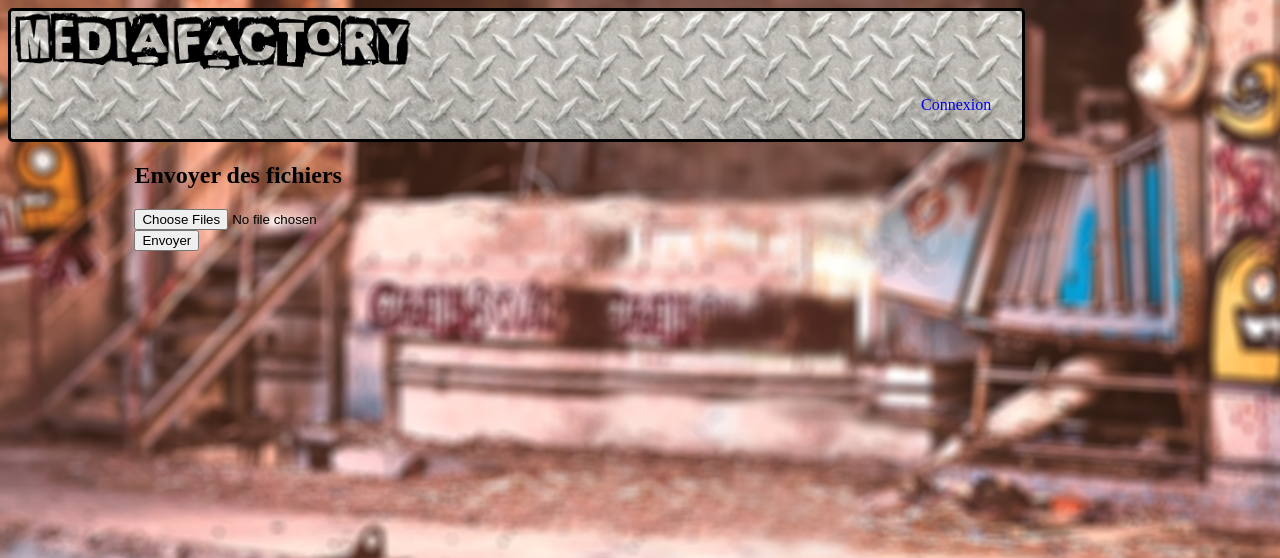
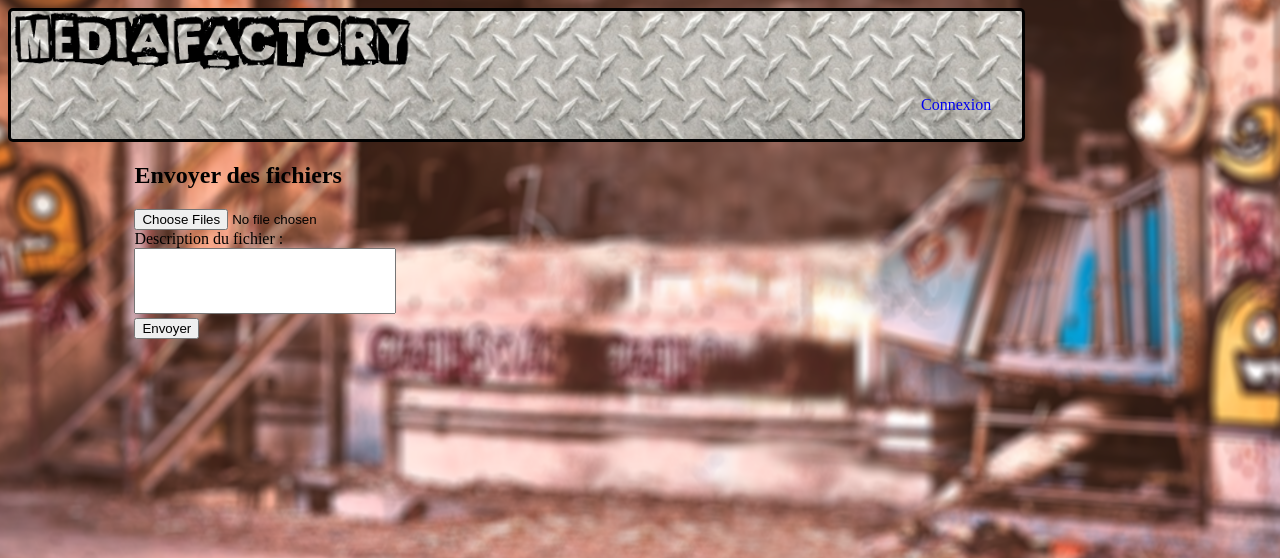
Before and after one commit to MichelFG/Media-PHP-SQL-Project, a PHP site: page /upload.php in a window 1280 px wide. Shown: the top 558 px of the page. Run offline with PHP 8.4, Linux system fonts and the light colour scheme; some libraries are stand-ins or nearby versions.

Commit message:
ajout textarea description fichier

```diff
--- a/css/style.css
+++ b/css/style.css
@@ -17,6 +17,10 @@
      background-size: contain;
      background-position: center;
      background-repeat: repeat;
+ }
+
+ textarea {
+     resize: none;
  }
 
  .Lien_cnx {
--- a/upload.php
+++ b/upload.php
@@ -8,9 +8,14 @@ MakeHTML::html_start("Connexion");
 
         <form action="#" method="post" enctype="multipart/form-data" id="upload">
 
-            <div>
+            <div class="upload_form">
                 <input type="hidden" name="MAX_FILE_SIZE" value="100000" />
                 <input type="file" name="files[]" id="file" multiple="multiple" title="Message d'erreur" />
+                <div class="txtarea">
+                    Description du fichier :
+                    <br>
+                    <textarea cols="30" rows="4" name="txtarea"></textarea>
+                </div>
             </div>
             <input type="submit" name="submit" value="Envoyer" />
 
```
